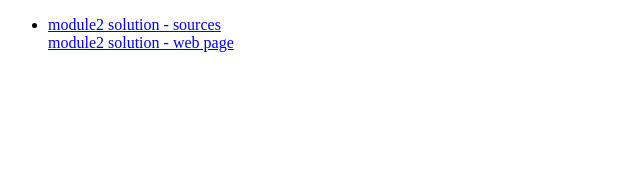
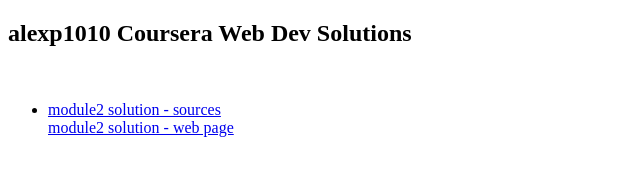
Before and after one commit to alexp1010/coursera_web_dev, a plain HTML site: page index.html in a window 1280 px wide. Shown: the whole page, without its empty margins (0-640 px from the left). Drawn offline with Linux system fonts and the light colour scheme.

Commit message:
Update index.html

```diff
--- a/index.html
+++ b/index.html
@@ -3,6 +3,8 @@
     <title>Coursera web dev solutions</title>
   </head>
   <body>
+    <h2>alexp1010 Coursera Web Dev Solutions</h2>
+    <br/>
     <ul>
       <li>
         <div><a href="https://github.com/alexp1010/coursera_web_dev/tree/master/module2-solution">module2 solution - sources</a></div>
```
